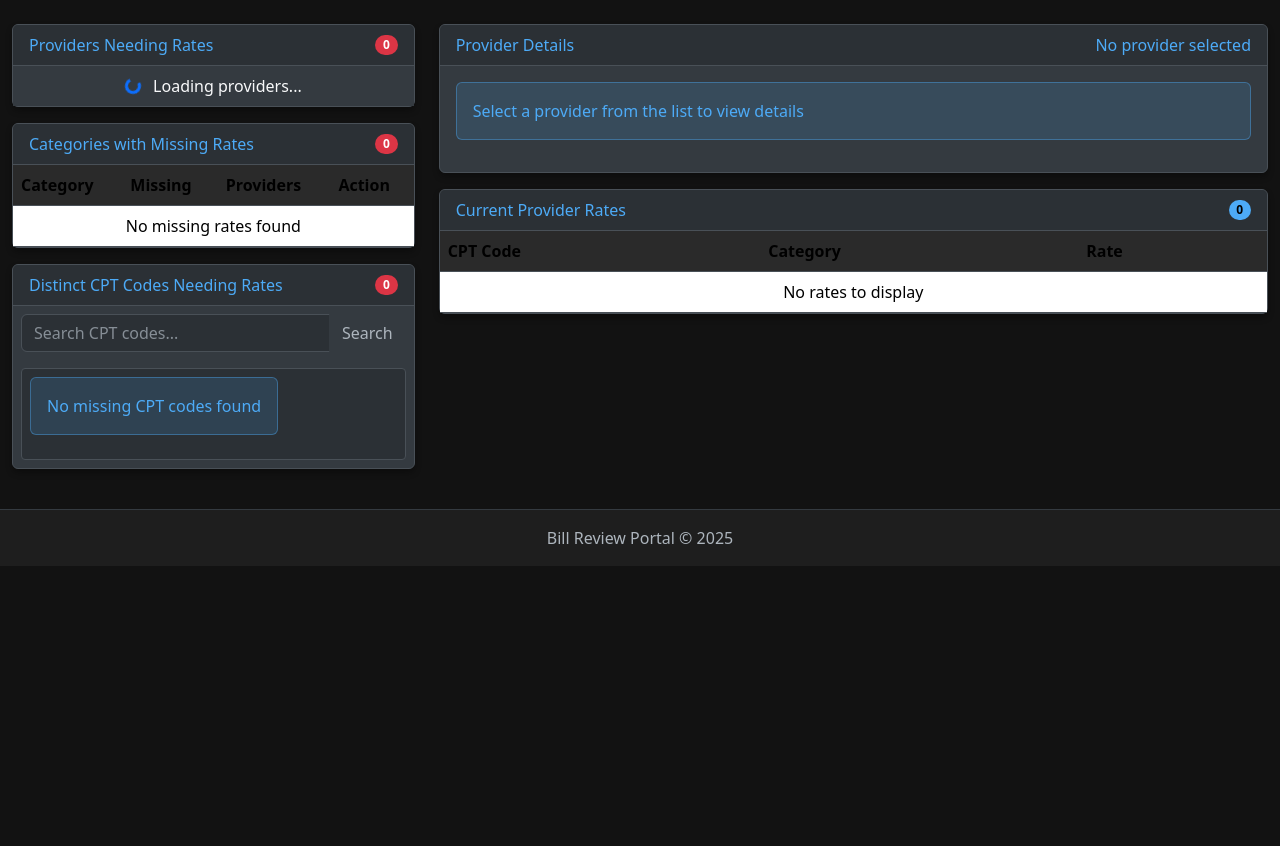
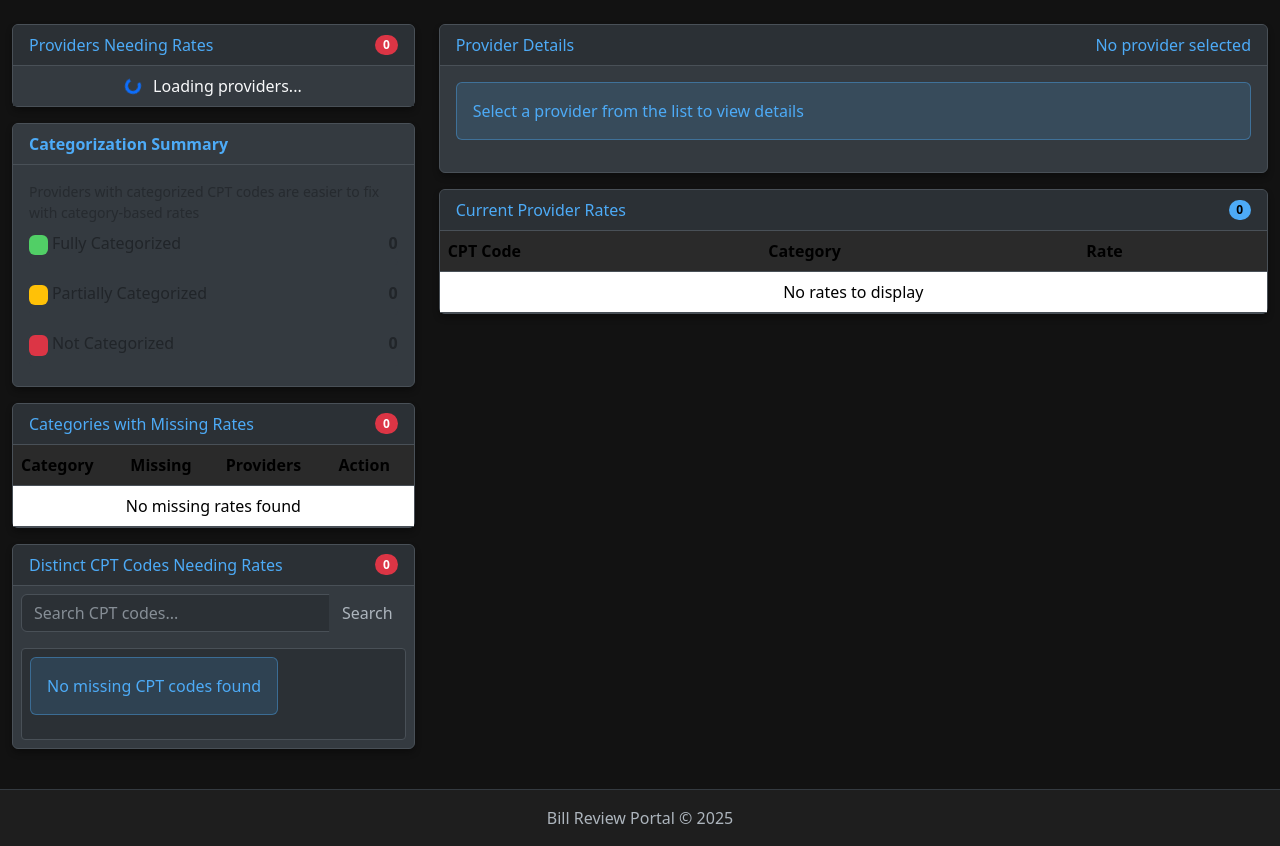
Before and after one commit to chrscato/BR_pt1_corrections, a Flask app: page /rate_corrections/ in a window 1280 px wide. Shown: the part 57-903 px from the top of the page. Before the commit the page ends 601 px from the top, so only its background shows below. Run offline with Flask 3, Linux system fonts and the light colour scheme; data that the repository does not hold is empty.

Commit message:
3.12 update for claude

```diff
--- a/static/css/rate_corrections.css
+++ b/static/css/rate_corrections.css
@@ -200,3 +200,87 @@
 #workflowProgress {
     transition: all 0.3s ease;
 }
+
+
+/**
+ * Styling for the provider categorization status panel
+ */
+
+/* Panel styling */
+#categorizationStatusPanel {
+    transition: all 0.3s ease;
+    margin-bottom: 1rem;
+  }
+
+  #categorizationStatusPanel .card-header {
+    padding: 0.5rem 1rem;
+    background-color: #f8f9fa;
+    border-bottom: 1px solid #dee2e6;
+  }
+
+  #categorizationStatusPanel .card-body {
+    padding: 1rem;
+  }
+
+  /* Progress bars */
+  #categorizationStatusPanel .progress {
+    height: 0.5rem;
+    border-radius: 0.25rem;
+    background-color: #e9ecef;
+  }
+
+  #categorizationStatusPanel .progress-bar {
+    transition: width 0.6s ease;
+  }
+
+  /* Filter buttons enhancement */
+  #categorizationStatusPanel .btn-outline-success:hover {
+    background-color: #28a745;
+    color: #fff;
+  }
+
+  #categorizationStatusPanel .btn-outline-warning:hover {
+    background-color: #ffc107;
+    color: #212529;
+  }
+
+  #categorizationStatusPanel .btn-outline-danger:hover {
+    background-color: #dc3545;
+    color: #fff;
+  }
+
+  /* Additional indicator on provider list items */
+  .list-group-item.fully-categorized {
+    border-left: 4px solid #28a745;
+  }
+
+  .list-group-item.partially-categorized {
+    border-left: 4px solid #ffc107;
+  }
+
+  .list-group-item.not-categorized {
+    border-left: 4px solid #dc3545;
+  }
+
+  /* Active filter indicator */
+  .status-filter-active {
+    background-color: rgba(0,0,0,0.05);
+    border-radius: 0.25rem;
+    padding: 0.25rem 0.5rem;
+    margin-left: 0.5rem;
+    font-size: 0.75rem;
+  }
+
+  /* Dark mode compatibility */
+  .dark-mode #categorizationStatusPanel .card-header {
+    background-color: #343a40;
+    border-bottom: 1px solid #495057;
+  }
+
+  .dark-mode #categorizationStatusPanel .progress {
+    background-color: #343a40;
+  }
+
+  .dark-mode .status-filter-active {
+    background-color: rgba(255,255,255,0.1);
+  }
--- /dev/null
+++ b/static/js/rate_corrections/categorization_panel.js
@@ -0,0 +1,203 @@
+/**
+ * Standalone Categorization Panel
+ * Completely independent from other code - won't interfere with anything
+ */
+
+// Wait a good amount of time for everything else to load first
+window.addEventListener('load', function() {
+    // Wait 3 seconds to make sure everything else has initialized
+    setTimeout(initStandalonePanel, 3000);
+  });
+
+  /**
+   * Initialize the standalone panel
+   */
+  async function initStandalonePanel() {
+    try {
+      console.log('Initializing standalone categorization panel');
+
+      // See if we can fetch the provider data
+      const response = await fetch('/rate_corrections/api/tins');
+      const data = await response.json();
+
+      // Make sure we have provider data
+      if (!data || !data.tins || !Array.isArray(data.tins) || data.tins.length === 0) {
+        console.log('No provider data available yet');
+        return;
+      }
+
+      // Get code summary data if available (for categorization)
+      let codeSummary = {};
+      try {
+        const summaryResponse = await fetch('/rate_corrections/api/missing_codes_summary');
+        const summaryData = await summaryResponse.json();
+        codeSummary = summaryData.code_summary || {};
+      } catch (err) {
+        console.log('Could not load code summary data', err);
+      }
+
+      // Calculate categorization stats
+      const stats = analyzeProviders(data.tins, codeSummary);
+
+      // Create the panel
+      createStandalonePanel(stats);
+
+    } catch (error) {
+      console.error('Error in standalone panel:', error);
+    }
+  }
+
+  /**
+   * Analyze providers to determine categorization status
+   */
+  function analyzeProviders(providers, codeSummary) {
+    const stats = {
+      total: providers.length,
+      fullyCategorized: 0,
+      partiallyCategorized: 0,
+      uncategorized: 0
+    };
+
+    // Analyze each provider
+    providers.forEach(provider => {
+      const cptCodes = provider.cpt_codes || [];
+
+      if (cptCodes.length === 0) {
+        return; // Skip providers with no CPT codes
+      }
+
+      let categorizedCount = 0;
+      let uncategorizedCount = 0;
+
+      // Check each CPT code
+      cptCodes.forEach(code => {
+        let isCategorized = false;
+
+        // Check if this code is in any category
+        Object.keys(codeSummary).forEach(category => {
+          if (category.toLowerCase() !== 'uncategorized' &&
+              codeSummary[category].distinct_codes &&
+              codeSummary[category].distinct_codes.includes(code)) {
+            isCategorized = true;
+          }
+        });
+
+        if (isCategorized) {
+          categorizedCount++;
+        } else {
+          uncategorizedCount++;
+        }
+      });
+
+      // Determine provider status
+      if (uncategorizedCount === 0 && categorizedCount > 0) {
+        stats.fullyCategorized++;
+      } else if (categorizedCount === 0) {
+        stats.uncategorized++;
+      } else {
+        stats.partiallyCategorized++;
+      }
+    });
+
+    return stats;
+  }
+
+  /**
+   * Create and display a standalone categorization panel
+   */
+  function createStandalonePanel(stats) {
+    // Find the left column - try different selectors to be safe
+    let leftColumn = document.querySelector('.col-md-4');
+    if (!leftColumn) {
+      leftColumn = document.querySelector('.col-4');
+    }
+    if (!leftColumn) {
+      // Try to find any column that might contain provider list
+      leftColumn = document.querySelector('[id*="category"], [id*="provider"], [id*="tin"]');
+      if (!leftColumn) {
+        leftColumn = document.body; // Last resort - add to body
+      }
+    }
+
+    // Create the panel
+    const panel = document.createElement('div');
+    panel.id = 'categorizationStandalonePanel';
+    panel.style.margin = '1rem 0';
+    panel.style.boxShadow = '0 1px 3px rgba(0,0,0,0.1)';
+    panel.style.borderRadius = '4px';
+    panel.style.overflow = 'hidden';
+    panel.style.border = '1px solid #dee2e6';
+
+    // Calculate percentages (safely)
+    const fullPct = stats.total > 0 ? Math.round((stats.fullyCategorized / stats.total) * 100) : 0;
+    const partialPct = stats.total > 0 ? Math.round((stats.partiallyCategorized / stats.total) * 100) : 0;
+    const uncatPct = stats.total > 0 ? Math.round((stats.uncategorized / stats.total) * 100) : 0;
+
+    // Set the panel content - using inline styles to avoid CSS dependencies
+    panel.innerHTML = `
+      <div style="padding: 0.75rem 1rem; background-color: #f8f9fa; border-bottom: 1px solid #dee2e6;">
+        <strong>Provider Categorization Helper</strong>
+      </div>
+      <div style="padding: 1rem;">
+        <p style="color: #6c757d; font-size: 0.875rem; margin-bottom: 0.75rem;">
+          This shows which providers have categorized CPT codes (easier to fix with category-based rates)
+        </p>
+
+        <div style="margin-bottom: 1rem;">
+          <div style="display: flex; justify-content: space-between; margin-bottom: 0.25rem;">
+            <span>
+              <span style="display: inline-block; width: 1rem; height: 1rem; background-color: #28a745; border-radius: 2px;"></span>
+              Fully Categorized
+            </span>
+            <strong>${stats.fullyCategorized}</strong>
+          </div>
+          <div style="height: 6px; background-color: #e9ecef; border-radius: 3px; margin-bottom: 0.5rem;">
+            <div style="height: 100%; width: ${fullPct}%; background-color: #28a745; border-radius: 3px;"></div>
+          </div>
+        </div>
+
+        <div style="margin-bottom: 1rem;">
+          <div style="display: flex; justify-content: space-between; margin-bottom: 0.25rem;">
+            <span>
+              <span style="display: inline-block; width: 1rem; height: 1rem; background-color: #ffc107; border-radius: 2px;"></span>
+              Partially Categorized
+            </span>
+            <strong>${stats.partiallyCategorized}</strong>
+          </div>
+          <div style="height: 6px; background-color: #e9ecef; border-radius: 3px; margin-bottom: 0.5rem;">
+            <div style="height: 100%; width: ${partialPct}%; background-color: #ffc107; border-radius: 3px;"></div>
+          </div>
+        </div>
+
+        <div>
+          <div style="display: flex; justify-content: space-between; margin-bottom: 0.25rem;">
+            <span>
+              <span style="display: inline-block; width: 1rem; height: 1rem; background-color: #dc3545; border-radius: 2px;"></span>
+              Not Categorized
+            </span>
+            <strong>${stats.uncategorized}</strong>
+          </div>
+          <div style="height: 6px; background-color: #e9ecef; border-radius: 3px; margin-bottom: 0.5rem;">
+            <div style="height: 100%; width: ${uncatPct}%; background-color: #dc3545; border-radius: 3px;"></div>
+          </div>
+        </div>
+      </div>
+    `;
+
+    // Find where to insert the panel
+    // First try to find after the first card
+    const firstCard = leftColumn.querySelector('.card');
+    if (firstCard) {
+      // Insert after the first card
+      if (firstCard.nextSibling) {
+        leftColumn.insertBefore(panel, firstCard.nextSibling);
+      } else {
+        leftColumn.appendChild(panel);
+      }
+    } else {
+      // If no card found, just append to the column
+      leftColumn.appendChild(panel);
+    }
+
+    console.log('Standalone categorization panel created');
+  }
--- /dev/null
+++ b/static/js/rate_corrections/categorization_status.js
@@ -0,0 +1,254 @@
+/**
+ * Simple Categorization Status Panel
+ * Adds a status panel without modifying any existing functionality
+ */
+
+// Wait for the page to be fully loaded and initialized
+document.addEventListener('DOMContentLoaded', function() {
+  // Wait for the rate corrections app to initialize (slightly longer delay)
+  setTimeout(initCategorizationPanel, 2000);
+});
+
+/**
+ * Initialize the categorization panel
+ */
+function initCategorizationPanel() {
+  console.log('Initializing categorization panel');
+
+  // Fetch the data and create the panel
+  fetchDataAndCreatePanel();
+}
+
+/**
+ * Fetch data and create the panel
+ */
+async function fetchDataAndCreatePanel() {
+  try {
+    // Fetch the provider data
+    const response = await fetch('/rate_corrections/api/tins');
+    if (!response.ok) {
+      throw new Error(`Failed to fetch provider data: ${response.status}`);
+    }
+
+    const data = await response.json();
+    if (!data.tins || !Array.isArray(data.tins)) {
+      console.warn('No provider data available');
+      return;
+    }
+
+    console.log(`Found ${data.tins.length} providers to analyze`);
+
+    // Calculate categorization statistics
+    const stats = calculateCategorizationStats(data.tins);
+
+    // Create and display the panel
+    createCategorizationPanel(stats);
+
+    // Add visual indicators to the provider list items
+    setTimeout(() => addVisualIndicators(stats), 1000);
+
+  } catch (error) {
+    console.error('Error creating categorization panel:', error);
+  }
+}
+
+/**
+ * Calculate categorization statistics for providers
+ */
+function calculateCategorizationStats(providers) {
+  // Get code summary data if available
+  const codeSummary = window.codeSummaryData?.code_summary || {};
+
+  const stats = {
+    total: providers.length,
+    fullyCategorized: 0,
+    partiallyCategorized: 0,
+    uncategorized: 0,
+    providersByStatus: {}
+  };
+
+  // Track providers by TIN for each status
+  stats.providersByStatus.fullyCategorized = [];
+  stats.providersByStatus.partiallyCategorized = [];
+  stats.providersByStatus.uncategorized = [];
+
+  // Analyze each provider
+  providers.forEach(provider => {
+    const tin = provider.tin;
+    const cptCodes = provider.cpt_codes || [];
+
+    if (cptCodes.length === 0) {
+      return; // Skip providers with no CPT codes
+    }
+
+    let categorizedCount = 0;
+    let uncategorizedCount = 0;
+
+    // Check each CPT code
+    cptCodes.forEach(code => {
+      let isCategorized = false;
+
+      // Check if this code is in any category
+      Object.keys(codeSummary).forEach(category => {
+        if (category.toLowerCase() !== 'uncategorized' &&
+            codeSummary[category].distinct_codes &&
+            codeSummary[category].distinct_codes.includes(code)) {
+          isCategorized = true;
+        }
+      });
+
+      if (isCategorized) {
+        categorizedCount++;
+      } else {
+        uncategorizedCount++;
+      }
+    });
+
+    // Determine provider status
+    if (uncategorizedCount === 0 && categorizedCount > 0) {
+      stats.fullyCategorized++;
+      stats.providersByStatus.fullyCategorized.push(tin);
+    } else if (categorizedCount === 0) {
+      stats.uncategorized++;
+      stats.providersByStatus.uncategorized.push(tin);
+    } else {
+      stats.partiallyCategorized++;
+      stats.providersByStatus.partiallyCategorized.push(tin);
+    }
+  });
+
+  return stats;
+}
+
+/**
+ * Create and display the categorization panel
+ */
+function createCategorizationPanel(stats) {
+  // Find the left column
+  const leftColumn = document.querySelector('.col-md-4');
+  if (!leftColumn) {
+    console.warn('Left column not found');
+    return;
+  }
+
+  // Create the panel
+  const panel = document.createElement('div');
+  panel.id = 'categorizationStatusPanel';
+  panel.className = 'card mb-3';
+
+  // Calculate percentages
+  const fullPct = stats.total > 0 ? Math.round((stats.fullyCategorized / stats.total) * 100) : 0;
+  const partialPct = stats.total > 0 ? Math.round((stats.partiallyCategorized / stats.total) * 100) : 0;
+  const uncatPct = stats.total > 0 ? Math.round((stats.uncategorized / stats.total) * 100) : 0;
+
+  // Set the panel content
+  panel.innerHTML = `
+    <div class="card-header">
+      <strong>Categorization Summary</strong>
+    </div>
+    <div class="card-body p-3">
+      <p class="text-muted small mb-2">Providers with categorized CPT codes are easier to fix with category-based rates</p>
+
+      <div class="mb-3">
+        <div class="d-flex justify-content-between">
+          <span><span class="badge bg-success">&nbsp;</span> Fully Categorized</span>
+          <strong>${stats.fullyCategorized}</strong>
+        </div>
+        <div class="progress my-1" style="height: 6px;">
+          <div class="progress-bar bg-success" role="progressbar" style="width: ${fullPct}%"></div>
+        </div>
+      </div>
+
+      <div class="mb-3">
+        <div class="d-flex justify-content-between">
+          <span><span class="badge bg-warning">&nbsp;</span> Partially Categorized</span>
+          <strong>${stats.partiallyCategorized}</strong>
+        </div>
+        <div class="progress my-1" style="height: 6px;">
+          <div class="progress-bar bg-warning" role="progressbar" style="width: ${partialPct}%"></div>
+        </div>
+      </div>
+
+      <div class="mb-0">
+        <div class="d-flex justify-content-between">
+          <span><span class="badge bg-danger">&nbsp;</span> Not Categorized</span>
+          <strong>${stats.uncategorized}</strong>
+        </div>
+        <div class="progress my-1" style="height: 6px;">
+          <div class="progress-bar bg-danger" role="progressbar" style="width: ${uncatPct}%"></div>
+        </div>
+      </div>
+    </div>
+  `;
+
+  // Insert the panel in the correct position
+  const categoryCard = leftColumn.querySelector('.card:nth-child(2)');
+  if (categoryCard) {
+    leftColumn.insertBefore(panel, categoryCard);
+  } else {
+    leftColumn.appendChild(panel);
+  }
+
+  console.log('Categorization panel created');
+}
+
+/**
+ * Add visual indicators to provider list items
+ */
+function addVisualIndicators(stats) {
+  const tinList = document.getElementById('tinList');
+  if (!tinList) {
+    console.warn('Provider list element not found');
+    return;
+  }
+
+  // Get all the provider list items
+  const listItems = tinList.querySelectorAll('.list-group-item');
+  if (listItems.length === 0) {
+    console.warn('No provider list items found');
+    return;
+  }
+
+  console.log(`Adding visual indicators to ${listItems.length} providers`);
+
+  // Go through each list item
+  listItems.forEach(item => {
+    // Find the provider TIN
+    const viewBtn = item.querySelector('.view-provider-btn');
+    if (!viewBtn) return;
+
+    const tin = viewBtn.getAttribute('data-tin');
+    if (!tin) return;
+
+    // Determine the provider's status
+    if (stats.providersByStatus.fullyCategorized.includes(tin)) {
+      // Fully categorized
+      item.style.borderLeft = '4px solid #28a745';
+
+      // Add a small indicator badge
+      const badgeContainer = item.querySelector('.d-flex.w-100.justify-content-between');
+      if (badgeContainer) {
+        const badge = document.createElement('span');
+        badge.className = 'badge bg-success ms-2';
+        badge.textContent = 'Categorized';
+        badge.style.fontSize = '0.7rem';
+
+        // Insert the badge
+        const firstHeader = badgeContainer.querySelector('h6');
+        if (firstHeader) {
+          firstHeader.appendChild(badge);
+        }
+      }
+    }
+    else if (stats.providersByStatus.partiallyCategorized.includes(tin)) {
+      // Partially categorized
+      item.style.borderLeft = '4px solid #ffc107';
+    }
+    else if (stats.providersByStatus.uncategorized.includes(tin)) {
+      // Not categorized
+      item.style.borderLeft = '4px solid #dc3545';
+    }
+  });
+
+  console.log('Visual indicators added');
+}
--- a/templates/rate_corrections/index.html
+++ b/templates/rate_corrections/index.html
@@ -315,5 +315,8 @@
 <script src="{{ url_for('static', filename='js/rate_corrections/workflow.js') }}"></script>
 <script src="{{ url_for('static', filename='js/rate_corrections/category_pricing.js') }}"></script>
 <script src="{{ url_for('static', filename='js/rate_corrections/provider_summary.js') }}"></script>
+<!-- Add the new categorization status script -->
+<script src="{{ url_for('static', filename='js/rate_corrections/categorization_status.js') }}"></script>
+<script src="{{ url_for('static', filename='js/rate_corrections/categorization_panel.js') }}"></script>
 <script src="{{ url_for('static', filename='js/rate_corrections/main.js') }}"></script>
 {% endblock %}
```
